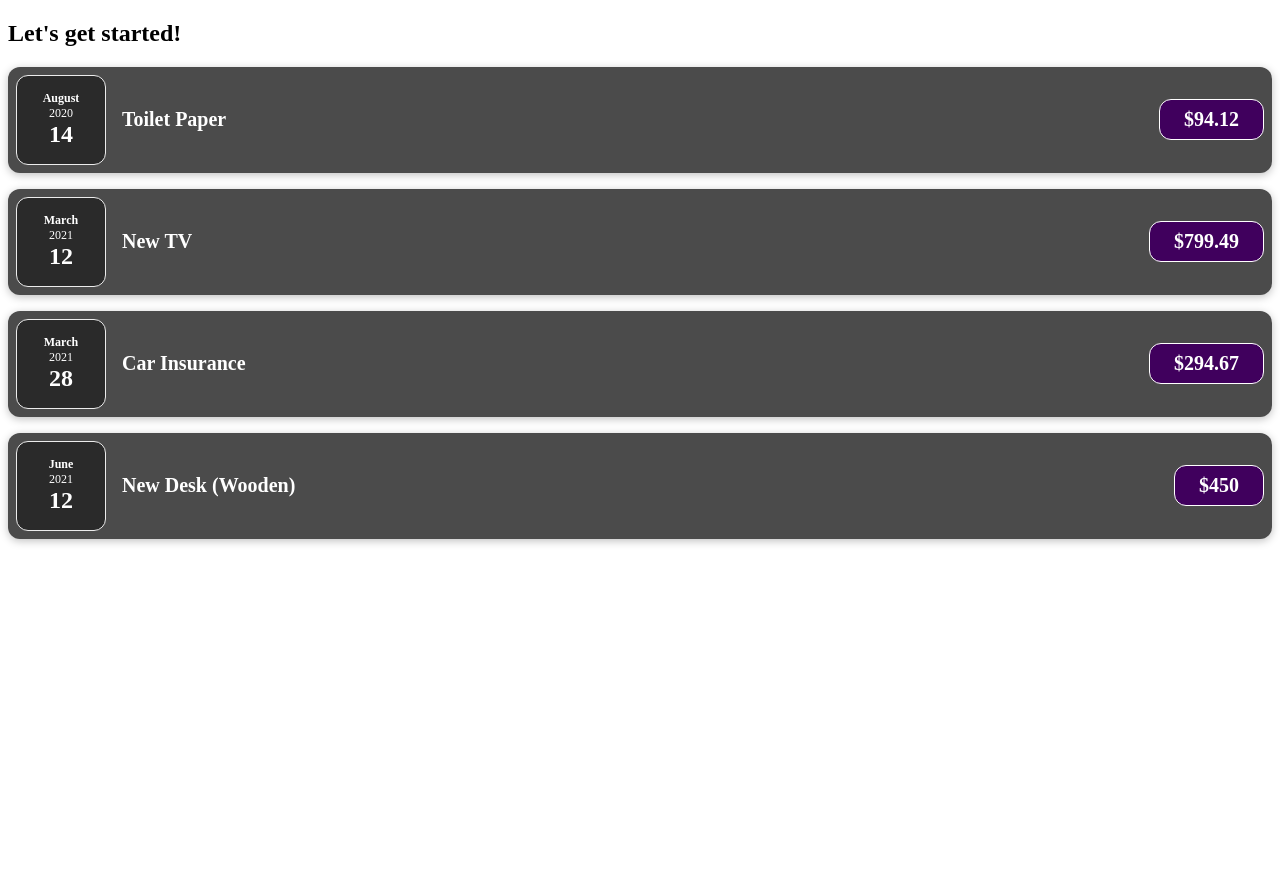
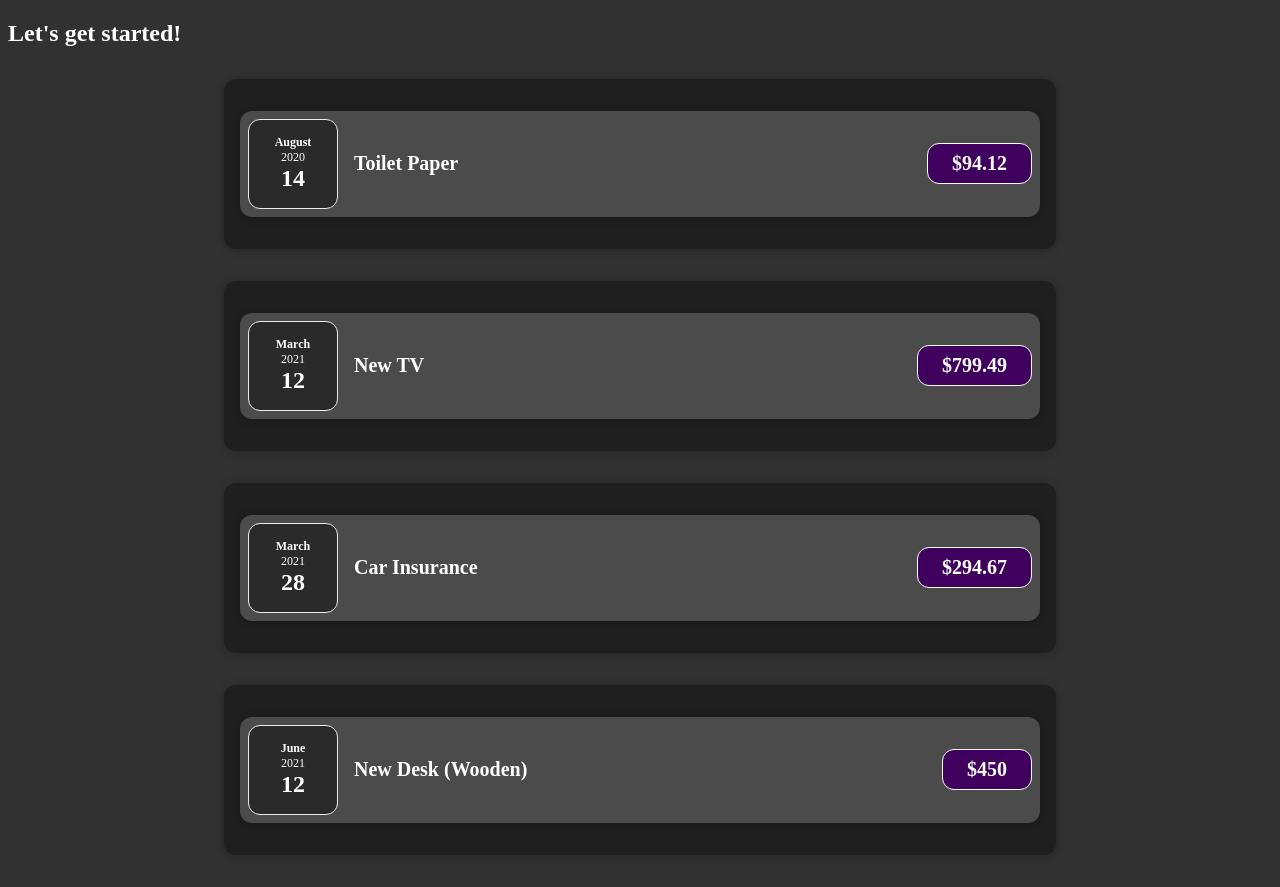
Before and after one commit to mmercad4/budget_app, a React (Vite) app: page / in a window 1280 px wide. Before the commit the page ends 800 px from the top, so only its background shows below. Built offline with nearby package versions, Linux system fonts and the light colour scheme.

Commit message:
Created general Card component

```diff
--- /dev/null
+++ b/src/App.css
@@ -0,0 +1,4 @@
+body {
+  background-color: rgb(49, 49, 49);
+  color: white;
+}
--- a/src/App.jsx
+++ b/src/App.jsx
@@ -1,5 +1,6 @@
 import ExpenseItem from "./components/ExpenseItem";
 import Expenses from "./components/Expenses";
+import "./App.css";
 
 function App() {
   const expenses = [
--- /dev/null
+++ b/src/components/Card.css
@@ -0,0 +1,4 @@
+.card {
+  border-radius: 12px;
+  box-shadow: 0 1px 8px rgba(0, 0, 0, 0.25);
+}
--- /dev/null
+++ b/src/components/Card.jsx
@@ -0,0 +1,8 @@
+import "./Card.css";
+
+function Card(props) {
+  const classes = "card " + props.className;
+  return <div className={classes}>{props.children}</div>;
+}
+
+export default Card;
--- a/src/components/ExpenseItem.css
+++ b/src/components/ExpenseItem.css
@@ -2,10 +2,8 @@
   display: flex;
   justify-content: space-between;
   align-items: center;
-  box-shadow: 0 2px 8px rgba(0, 0, 0, 0.25);
   padding: 0.5rem;
   margin: 1rem 0;
-  border-radius: 12px;
   background-color: #4b4b4b;
 }
 
--- a/src/components/ExpenseItem.jsx
+++ b/src/components/ExpenseItem.jsx
@@ -1,15 +1,16 @@
 import "./ExpenseItem.css";
 import ExpenseDate from "./ExpenseDate";
+import Card from "./Card";
 
 function ExpenseItem(props) {
   return (
-    <div className="expense-item">
+    <Card className="expense-item">
       <ExpenseDate date={props.date} />
       <div className="expense-item__description">
         <h2>{props.title}</h2>
         <div className="expense-item__price">${props.amount}</div>
       </div>
-    </div>
+    </Card>
   );
 }
 
--- /dev/null
+++ b/src/components/Expenses.css
@@ -0,0 +1,7 @@
+.expenses {
+  padding: 1rem;
+  background-color: rgb(31, 31, 31);
+  margin: 2rem auto;
+  width: 50rem;
+  max-width: 95%;
+}
--- a/src/components/Expenses.jsx
+++ b/src/components/Expenses.jsx
@@ -1,14 +1,18 @@
 import ExpenseItem from "./ExpenseItem";
+import "./Expenses.css";
+import Card from "./Card";
 
 function Expenses({ expenses }) {
   const expenseItems = expenses.map((expense) => {
     return (
+      <Card className="expenses">
         <ExpenseItem
           key={expense.id}
           title={expense.title}
           date={expense.date}
           amount={expense.amount}
         />
+      </Card>
     );
   });
 
```
Lines whose indentation alone changed are shown as unchanged.
